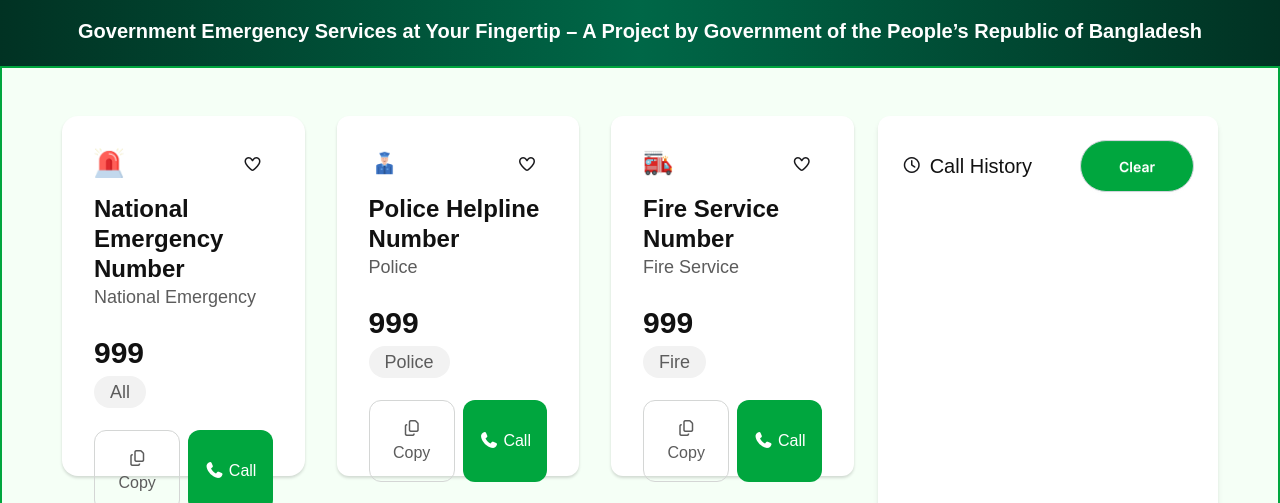
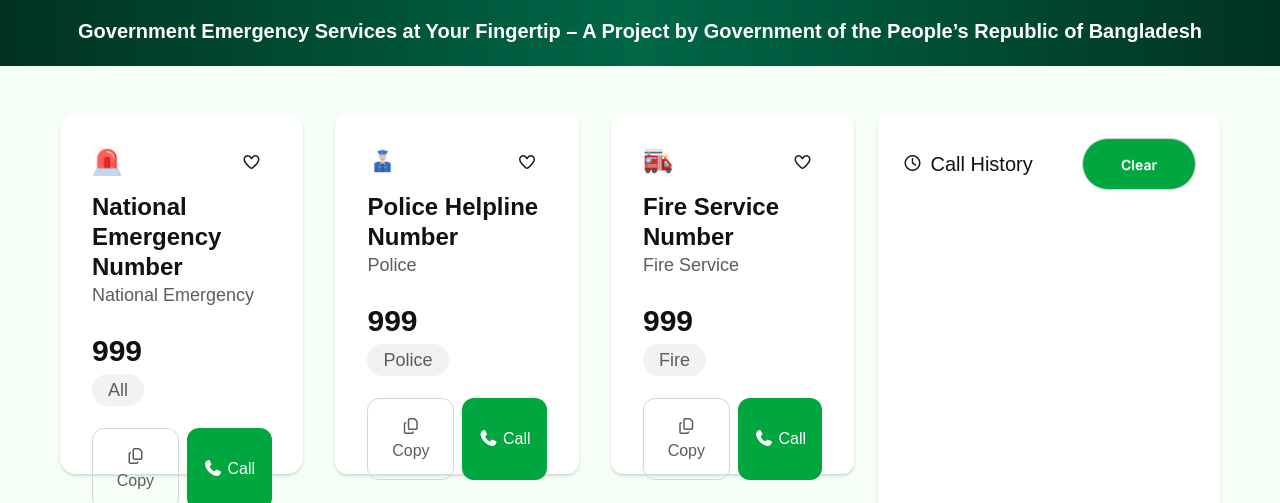
Before and after one commit to Tajwar990/tajwar-b12-a5-emergency-hotline, a plain HTML site: page index.html in a window 1280 px wide. Shown: the part 275-778 px from the top of the page. Drawn offline with nearby package versions, Linux system fonts and the light colour scheme; a web font is replaced by a local one.

Commit message:
another commit

```diff
--- a/index.html
+++ b/index.html
@@ -82,7 +82,7 @@
         Government of the People’s Republic of Bangladesh</p>
     </section>
 
-    <section class="pt-[48px] pb-[86px] px-[60px] bg-[#f5fff6] flex flex-col md:flex-row justify-between gap-6 border-2 border-green-600">
+    <section class="pt-[48px] pb-[86px] px-[60px] bg-[#f5fff6] flex flex-col md:flex-row justify-between gap-6">
       <div class="w-full md:w-[70%] grid md:grid-cols-3 gap-8">
         <!--*emergency  -->
         <div class="w-full h-[360px] p-8 bg-white rounded-2xl"
```
